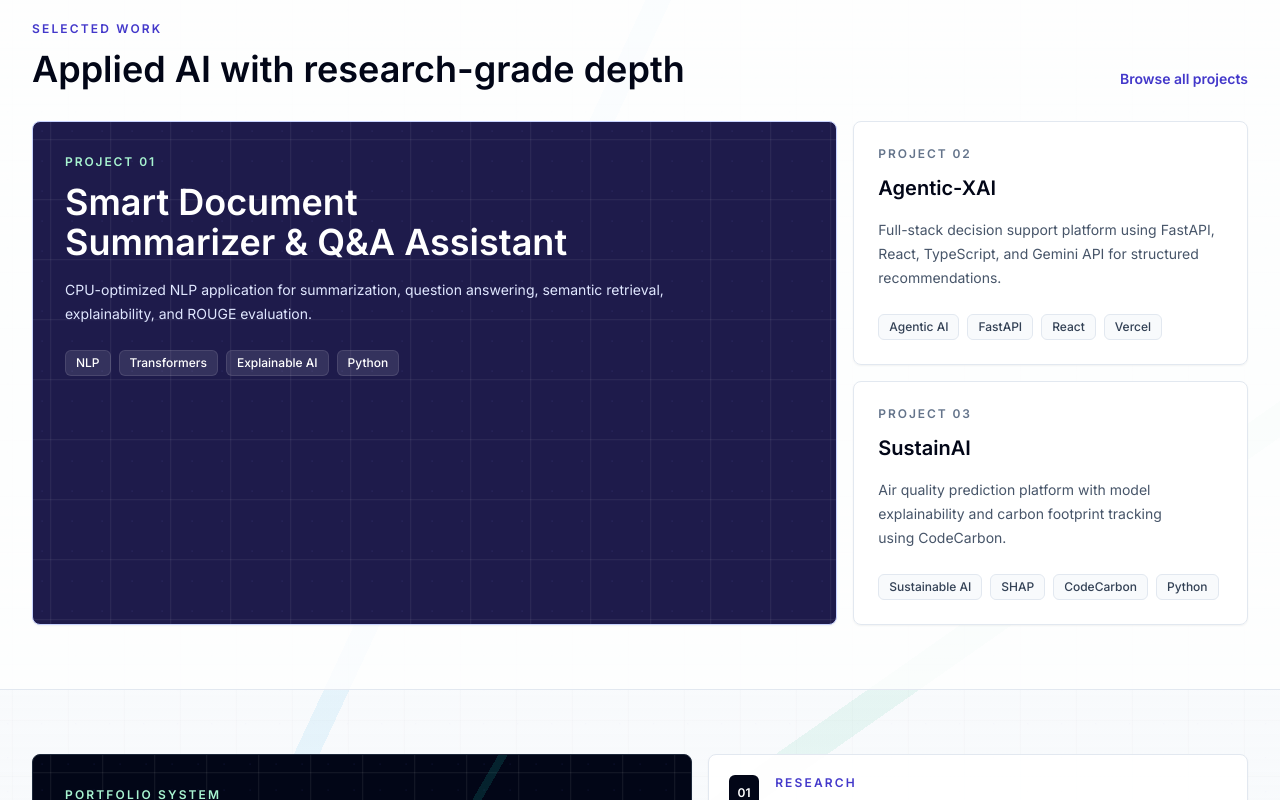
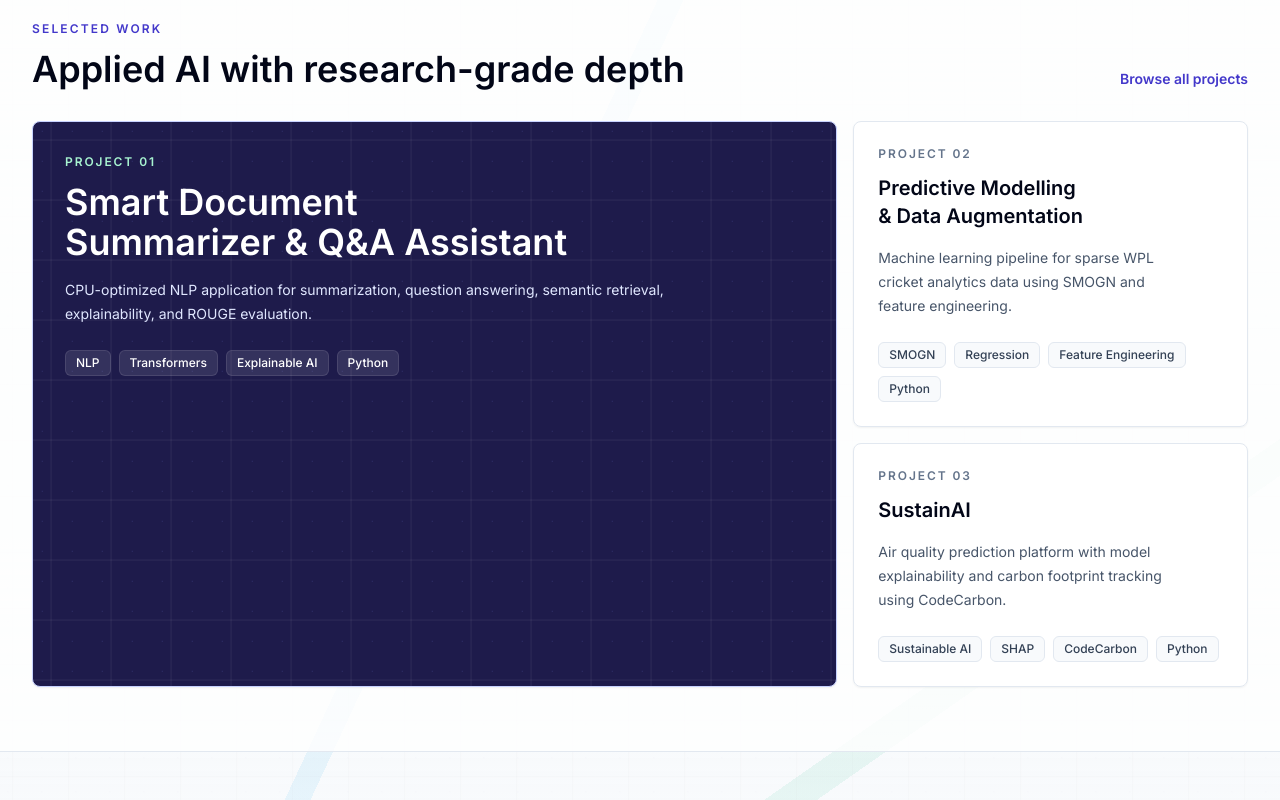
Before and after one commit to Harthik777/portfolio-website, a Next.js app: page / in a window 1280 px wide. Shown: the part 980-1780 px from the top of the page. Built offline with nearby package versions, Linux system fonts and the light colour scheme.

Commit message:
Remove selected project entries

```diff
--- a/src/app/page.tsx
+++ b/src/app/page.tsx
@@ -29,10 +29,10 @@ const featuredProjects = [
     tags: ['NLP', 'Transformers', 'Explainable AI', 'Python'],
   },
   {
-    title: 'Agentic-XAI',
+    title: 'Predictive Modelling & Data Augmentation',
     summary:
-      'Full-stack decision support platform using FastAPI, React, TypeScript, and Gemini API for structured recommendations.',
-    tags: ['Agentic AI', 'FastAPI', 'React', 'Vercel'],
+      'Machine learning pipeline for sparse WPL cricket analytics data using SMOGN and feature engineering.',
+    tags: ['SMOGN', 'Regression', 'Feature Engineering', 'Python'],
   },
   {
     title: 'SustainAI',
--- a/src/app/projects/page.tsx
+++ b/src/app/projects/page.tsx
@@ -59,46 +59,6 @@ const projects: Project[] = [
       'Tracks training and inference emissions with CodeCarbon.',
     ],
     tags: ['Sustainable AI', 'CodeCarbon', 'SHAP', 'XGBoost', 'Python'],
-  },
-  {
-    title: 'Radiomics-Based CT Lesion Classification Framework',
-    type: 'Research',
-    date: '10/2025',
-    summary:
-      'Explainable radiomics pipeline for multi-class cerebrovascular CT lesion classification.',
-    highlights: [
-      'Built feature extraction using HOG, LBP, GLCM, Haralick descriptors, and Gabor filters.',
-      'Benchmarks Random Forest, XGBoost, SVM, Bayesian Networks, and other ML algorithms.',
-      'Includes SHAP explainability, calibration analysis, robustness tests, and CPU deployability focus.',
-    ],
-    tags: [
-      'Medical AI',
-      'Radiomics',
-      'SHAP',
-      'Model Calibration',
-      'Healthcare ML',
-    ],
-  },
-  {
-    title: 'Agentic-XAI: AI-Powered Decision Support Platform',
-    type: 'Full-Stack AI',
-    date: '06/2025 - Present',
-    status: 'Work in Progress',
-    summary:
-      'Full-stack decision support system for structured recommendations, reasoning, and confidence scores.',
-    highlights: [
-      'Built with Python, FastAPI, React, TypeScript, and Google Gemini API.',
-      'Focused on scalable REST API design, robust error handling, and prompt engineering.',
-      'Deployed frontend and backend using Vercel and Render.',
-    ],
-    tags: ['Agentic AI', 'FastAPI', 'React', 'TypeScript', 'Vercel'],
-    links: [
-      {
-        label: 'Live',
-        href: 'https://agentic-xai-harthik-s-projects.vercel.app/',
-      },
-      { label: 'GitHub', href: 'https://github.com/Harthik777/Agentic-XAI' },
-    ],
   },
   {
     title: 'End-to-End Medical DevOps Pipeline',
```
Also changed, not shown: 1 other file (tests, documents, lock files or other folders).
